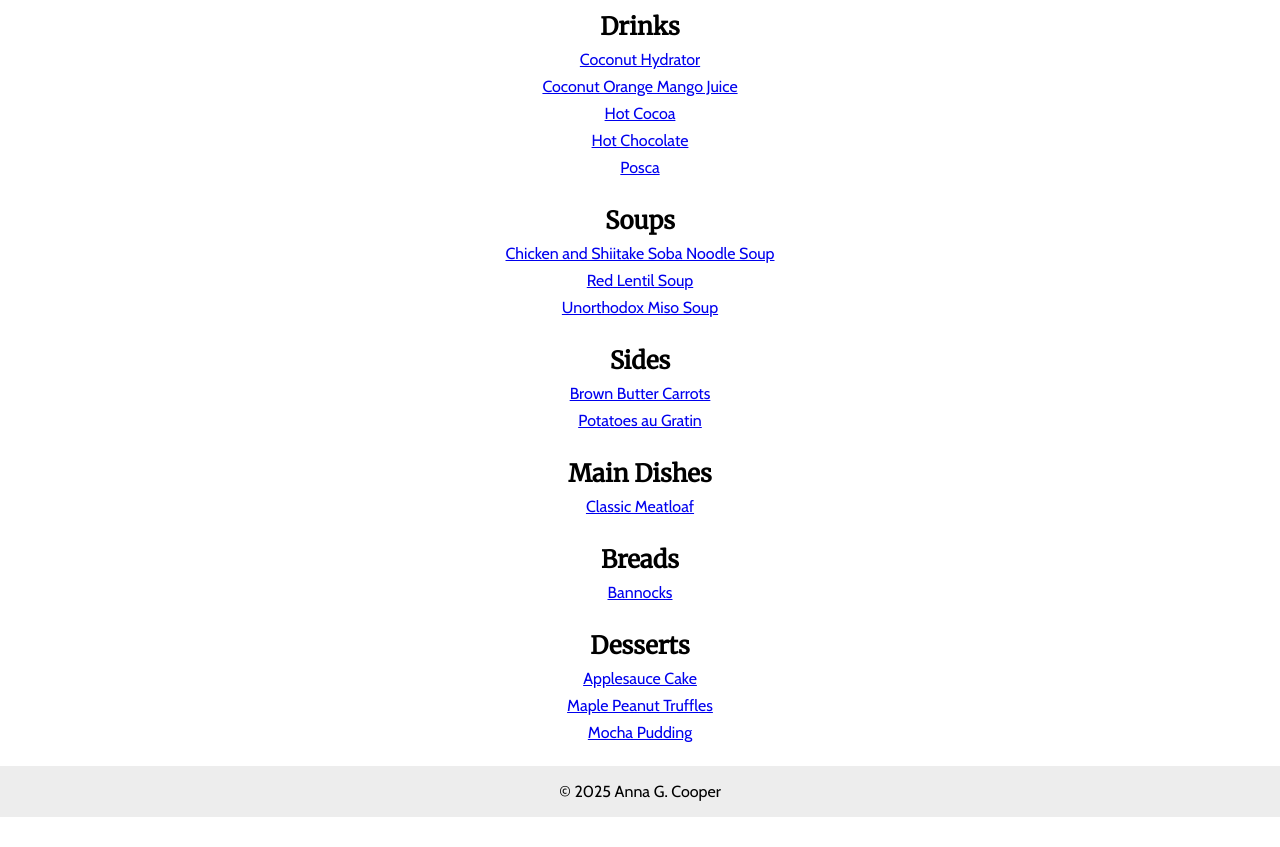
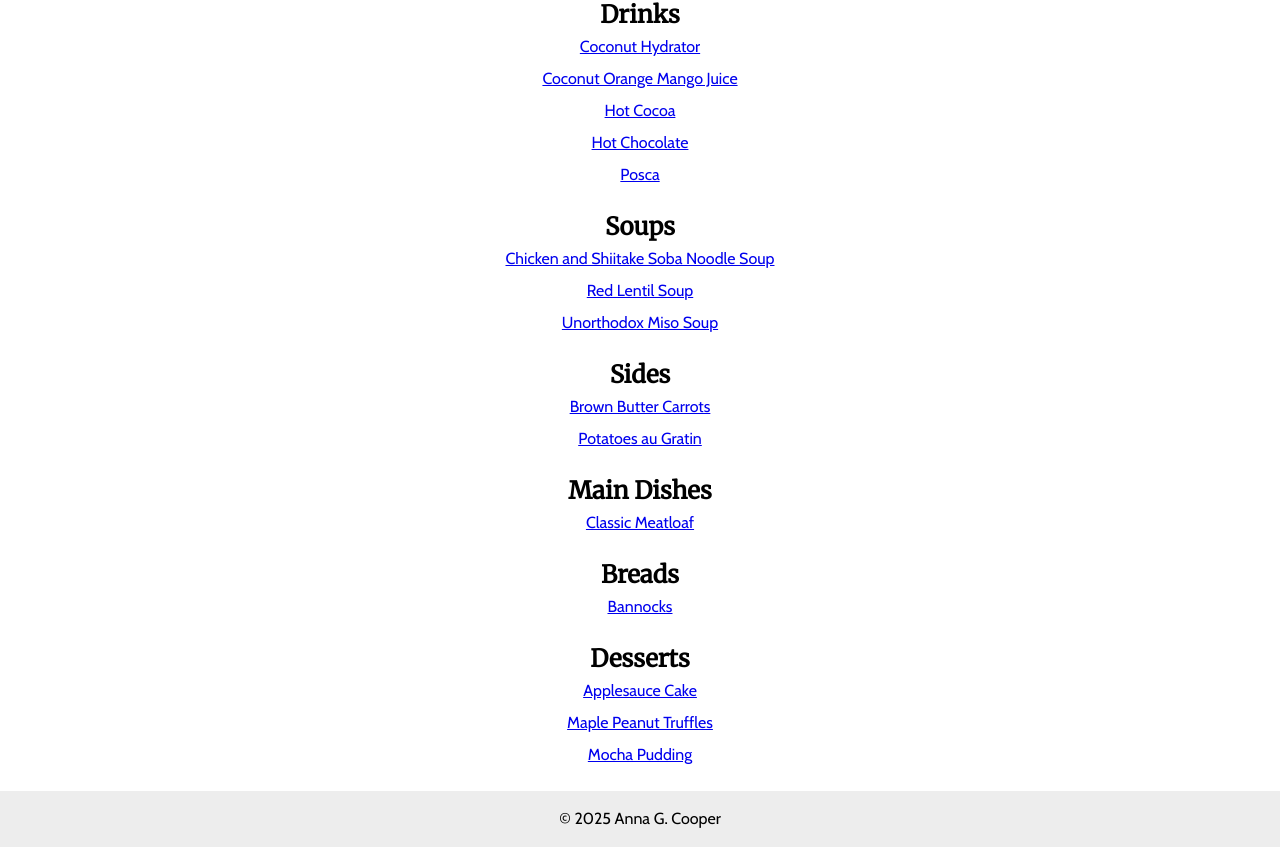
Before and after one commit to annagracedev/annas-recipes, a plain HTML site: page index.html in a window 1280 px wide. Shown: the part 101-948 px from the top of the page. Before the commit the page ends 918 px from the top, so only its background shows below. Drawn offline with nearby package versions, Linux system fonts and the light colour scheme.

Commit message:
Increase line spacing

```diff
--- a/style.css
+++ b/style.css
@@ -65,6 +65,7 @@ body {
   flex-direction: column;
   margin: 0px;
   min-height: 100vh;
+  line-height: 1.5rem;
 }
 
 .header {
```
